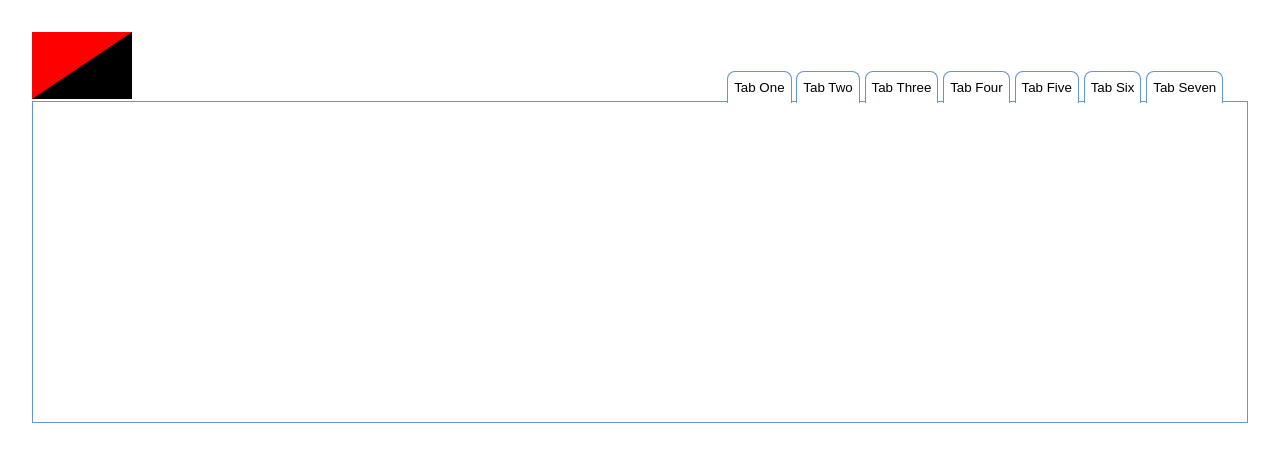
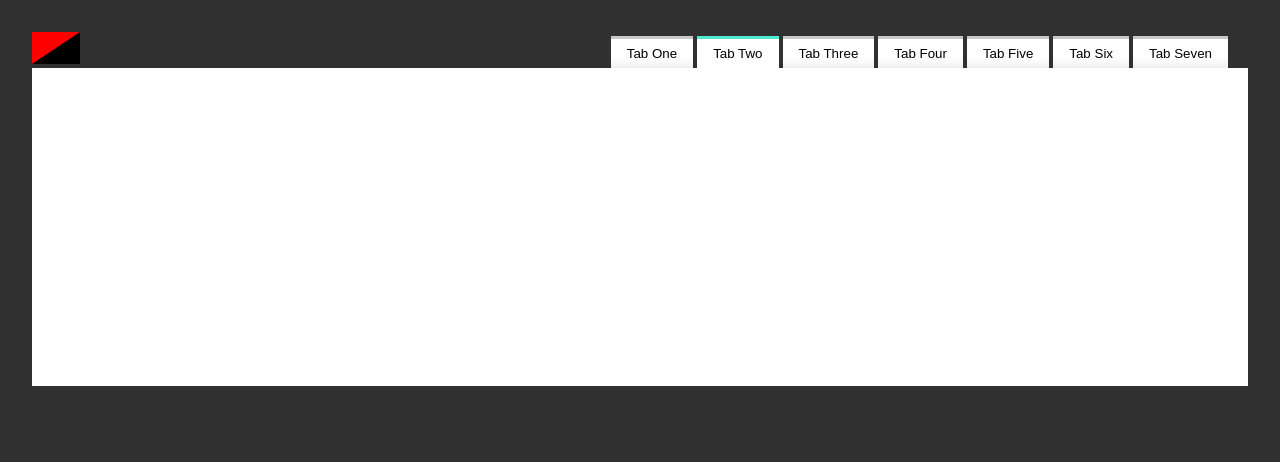
Before and after one commit to N-Upchurch/UIElements, a plain HTML site: page Tabs/index.html in a window 1280 px wide. Drawn offline with Linux system fonts and the light colour scheme.

Commit message:
Updated tabs

```diff
--- a/Tabs/index.html
+++ b/Tabs/index.html
@@ -4,18 +4,18 @@
         <link rel="stylesheet" type="text/css" href="/Tabs/sass/main.css" media="screen">
     </head>
     <body>
-        <nav class="row">
+        <nav class="[ row ]">
             <a href="#">
-                <img src="/Tabs/Images/Anarchist_flag.svg" alt="Company Logo">
+                <img class="[ logo ]" src="/Tabs/Images/Anarchist_flag.svg" alt="Company Logo">
             </a>
-            <div class="row">
-                <a class="tab" href="#"><button>Tab One</button></a>
-                <a class="tab" href="#"><button>Tab Two</button></a>
-                <a class="tab" href="#"><button>Tab Three</button></a>
-                <a class="tab" href="#"><button>Tab Four</button></a>
-                <a class="tab" href="#"><button>Tab Five</button></a>
-                <a class="tab" href="#"><button>Tab Six</button></a>
-                <a class="tab" href="#"><button>Tab Seven</button></a>
+            <div class="[ row fe tabRow ]">
+                <a href="#"><button class="[ tab ]">Tab One</button></a>
+                <a href="#"><button class="[ tab ]" data-state="active">Tab Two</button></a>
+                <a href="#"><button class="[ tab ]">Tab Three</button></a>
+                <a href="#"><button class="[ tab ]">Tab Four</button></a>
+                <a href="#"><button class="[ tab ]">Tab Five</button></a>
+                <a href="#"><button class="[ tab ]">Tab Six</button></a>
+                <a href="#"><button class="[ tab ]">Tab Seven</button></a>
             </div>
         </nav>
         <main>
--- a/Tabs/sass/main.scss
+++ b/Tabs/sass/main.scss
@@ -1,48 +1,83 @@
 // Variables
-$border-color: rgba(100,150,200,1);
+$border-color: rgb(153, 195, 238);
+$border: .1rem solid $border-color;
 
-// Main
+$primary-bg-color: rgb(49, 49, 49);
+
+$tab-bg-color: rgba(255,255,255,1);
+$tab-color-active: rgb(78, 235, 208);
+$tab-color-inactive: rgba(200,200,200,1);
+
+
+// Global
+html, body {
+    background: $primary-bg-color;
+}
+
 body {
-    background-color: white;
+    background: white;
     margin: 2rem;
 }
 
-button {
-    cursor: pointer;
+nav {
+    background: $primary-bg-color;
 }
 
+// Composition
 main {
-    border: .1rem solid $border-color;
+    //border: $border;
     margin-top: -.1rem;
     min-height: 20rem;
 }
 
-nav {
-    a {
-        img {
-            width:100px;
-            object-fit: cover;
-        }
-    }
-    div.row {
-        align-self: flex-end;
-        margin-right: 1.25rem;
-    }
-    .tab button {
-        background: white;
-        border: .1rem solid $border-color;
-        border-radius: .5rem;
-        min-height: 2rem;
-        margin-right: .3rem;
-        border-bottom: none;
-        border-bottom-left-radius: 0;
-        border-bottom-right-radius: 0;
-    }
+
+// Utility Classes
+.fe {
+    align-self: flex-end;
 }
 
-// Flex Containers
+.fs {
+    align-self: flex-start;
+}
+
 .row {
     display: flex;
     flex-flow: row nowrap;
     justify-content: space-between;
 }
+
+
+// Blocks
+button {
+    cursor: pointer;
+}
+
+.logo {
+    width:3rem;
+    object-fit: cover;
+}
+
+.tab {
+    background: $tab-bg-color;
+    border: none;
+    border-top: .2rem solid $tab-color-inactive;
+    border-radius: 0rem;
+    box-shadow: inset 0rem -1rem 1rem -1.2rem rgba(0,0,0,0.2);
+    margin-right: .25rem;
+    min-height: 2rem;
+    padding-left: 1rem;
+    padding-right: 1rem;
+
+}
+
+.tabRow {
+    margin-right: 1rem;
+    background: $primary-bg-color;
+}
+
+
+// Exceptions
+.tab[data-state="active"] {
+    box-shadow: none;
+    border-top-color: $tab-color-active;
+}
```
Also changed, not shown: Tabs/sass/main.css.
